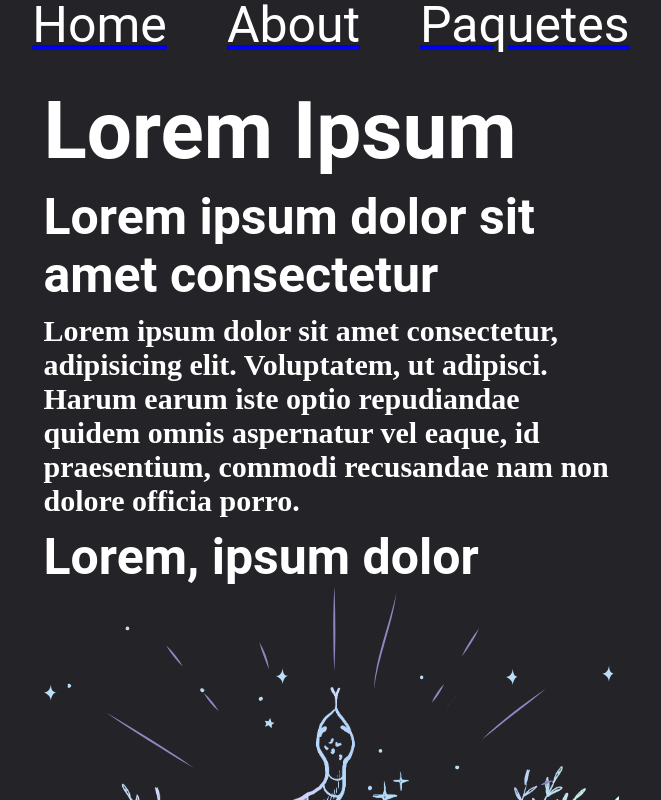
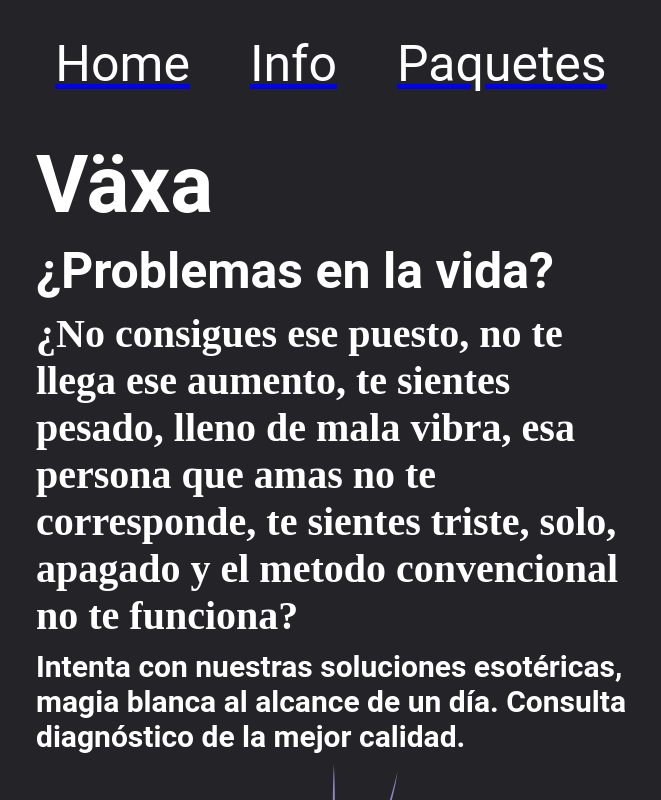
Before and after one commit to AlbertoNM/vaxa, a React (Create React App) app: page / in a window 1280 px wide. Shown: the top 800 px of the page, without its empty margins (309-970 px from the left). Built offline with nearby package versions, Linux system fonts and the light colour scheme.

Commit message:
Final version

```diff
--- a/package.json
+++ b/package.json
@@ -6,6 +6,7 @@
     "@testing-library/jest-dom": "^5.16.2",
     "@testing-library/react": "^12.1.3",
     "@testing-library/user-event": "^13.5.0",
+    "animate.css": "^4.1.1",
     "react": "^17.0.2",
     "react-dom": "^17.0.2",
     "react-router-dom": "^6.2.1",
--- a/public/index.html
+++ b/public/index.html
@@ -3,6 +3,10 @@
   <head>
     <meta charset="utf-8" />
     <link rel="icon" href="%PUBLIC_URL%/favicon.ico" />
+		<link
+    rel="stylesheet"
+    href="https://cdnjs.cloudflare.com/ajax/libs/animate.css/4.1.1/animate.min.css"
+  	/>
     <meta name="viewport" content="width=device-width, initial-scale=1" />
     <meta name="theme-color" content="#000000" />
     <meta
--- a/src/App.css
+++ b/src/App.css
@@ -1,12 +1,94 @@
+@media screen and (min-width: 320px) {
+
 	.App {
 		display: flex;
 		flex-direction: column;
 		justify-content: center;
 		align-items: center;
 		width: 100vw;
-	height: 100vh;
 		color: white;
 	}
+
+	.section {
+		width: 100%;
+		font-family: Roboto;
+	}
+
+	.section__title {
+		font-size: 6rem;
+		margin: 1rem 0;
+	}
+
+	.section__subtitle {
+		font-size: 3rem;
+		font-family: Roboto;
+		margin: 1rem 0;
+	}
+
+	.section__paragraph {
+		font-size: 2rem;
+		font-family: roboto-serif;
+		margin: 1rem 0;
+	}
+
+	.section__footer {
+		font-size: 2rem;
+		margin: 1rem 0rem;
+	}
+
+	.section__img {
+		object-fit: cover;
+		margin: 1rem auto;
+		width: 15rem;
+	}
+
+	.info__section {
+		display: flex;
+		flex-direction: column;
+		margin: 2rem 0rem;
+	}
+
+	.section__list {
+		list-style: none;
+		font-size: 2.5rem;
+		margin: 1rem 0;
+	}
+
+	.figure {
+		width: 100%;
+	}
+
+}
+
+@media screen and (min-width: 600px) {
+
+	.section {
+		width: 100%;
+	}
+
+	.section__title {
+		font-size: 7rem;
+	}
+
+	.section__subtitle {
+		font-size: 4rem;
+	}
+
+	.section__paragraph {
+		font-size: 3rem;
+	}
+
+	.section__footer {
+		font-size: 2rem;
+	}
+
+	.figure {
+		width: 100%;
+	}
+
+}
+
+@media screen and (min-width: 800px) {
 
 	.container__info {
 		display: flex;
@@ -14,10 +96,25 @@
 		align-items: center;
 	}
 
-.section{
+	.section {
 		width: 50%;
-	font-family: Roboto;
 	}
+
+	.section__title {
+		font-size: 7rem;
+	}
+
+	.section__subtitle {
+		font-size: 4rem;
+	}
+
+	.figure {
+		width: 50%;
+	}
+
+}
+
+@media screen and (min-width: 1280px) {
 
 	.section__title {
 		font-size: 8rem;
@@ -25,44 +122,19 @@
 
 	.section__subtitle {
 		font-size: 5rem;
-
-	margin: 1rem 0;
 	}
 
 	.section__paragraph {
-	font-size: 3rem;
-	font-family: roboto-serif;
-	margin: 1rem 0;
+		font-size: 4rem;
 	}
 
-.section__text {
-	font-size: 5rem;
-}
-
-.figure {
-	width: 50%;
+	.section__footer {
+		font-size: 3rem;
 	}
 
 	.figure__img {
-	/* width: 40rem; */
+		/* width: 57rem; */
 		object-fit: cover;
 	}
 
-.section__img {
-	width: 15rem;
-	object-fit: cover;
-	margin: 1rem auto;
 }
-
-.info__section {
-	display: flex;
-	flex-direction: column;
-	width: 50rem;
-	margin: 2rem;
-}
-
-.section__list {
-	list-style: none;
-	font-size: 2.5rem;
-	margin: 1rem 0;
-}
--- a/src/components/Navar/Navar.css
+++ b/src/components/Navar/Navar.css
@@ -1,17 +1,45 @@
+@media screen and (min-width: 320px) {
+
 	.Navar {
-	margin: 3rem;
+		width: 100vw;
+		padding: 2rem 0rem;
+		position: sticky;
+		top: 0;
+		background-color: var(--grey);
+		z-index: 1;
 	}
 
 	.Navar__ul {
 		display: flex;
 		flex-direction: row;
 		list-style: none;
+		justify-content: center;
 	}
 
 	.links {
 		font-family: Roboto;
 		color: white;
+		font-size: 2.5rem;
+		margin: 0rem 1rem;
+		text-decoration: none;
+	}
+}
+
+@media screen and (min-width: 600px) {
+	.Navar {
+		padding: 3.5rem;
+	}
+
+	.links {
+		font-size: 3rem;
+		margin: 0rem 3rem;
+	}
+}
+
+@media screen and (min-width: 800px) {
+
+	.links {
 		font-size: 5rem;
 		margin: 0rem 3rem;
-	text-decoration: none;
 	}
+}
--- a/src/components/Navar/Navar.jsx
+++ b/src/components/Navar/Navar.jsx
@@ -10,7 +10,7 @@ function Navar() {
 					<li className="links">Home</li>
 				</Link>
 				<Link to='/sobre-nosotros' >
-					<li className="links">About</li>
+					<li className="links">Info</li>
 				</Link>
 				<Link to='/paquetes' >
 					<li className="links">Paquetes</li>
--- a/src/components/home/AboutUs/AboutUs.jsx
+++ b/src/components/home/AboutUs/AboutUs.jsx
@@ -4,10 +4,11 @@ import bottle from '../../../assets/bottle.svg';
 
 function AboutUs() {
 	return(
-		<div className="AboutUs container__info">
+		<div className="AboutUs container__info animate__animated animate__bounceInUp">
 			<section className="AboutUs__section section">
-				<h3 className="section__title">¿Quiénes somos?</h3>
-				<h3 className="section__paragraph">Lorem ipsum dolor sit amet consectetur, adipisicing elit. Accusantium sequi ea laboriosam, laudantium, rem unde adipisci repellendus explicabo deserunt sint suscipit maiores, iste culpa dolorum necessitatibus doloribus dolorem soluta repudiandae.</h3>
+				<h3 className="section__subtitle">¿Quiénes somos?</h3>
+				<h3 className="section__paragraph">Somos profesionales en el ámbito esotérico. Buscamos ayudar a las personas con soluciones que desde años funcionan en las diferentes culturas. Rituales amenos a cualquier persona. Podemos ayudarte con amor, dinero, emociones positivas y atraer buena vibra y evitar el mal de ojo.</h3>
+				<h3 className="section__footer">Somos un grupo reconocido de profesionales y contamos con certificaciones al rededor del mundo.</h3>
 			</section>
 			<figure className="AboutUs__figure figure">
 				<img src={bottle} alt="bottle" />
--- a/src/components/home/Buys/Buys.css
+++ b/src/components/home/Buys/Buys.css
@@ -1,20 +1,10 @@
 .Buys {
-	width: 100%;
 	display: flex;
 	flex-direction: column;
 	align-items: center;
+	width: 100%;
 }
 
-.list_buys {
-	width: 80%;
-	display: flex;
-	flex-direction: column;
-	align-items: center;
-}
-
-.product {
-	width: 100%;
-}
 
 #eye {
 	filter: invert(59%) sepia(15%) saturate(904%) hue-rotate(207deg) brightness(92%) contrast(88%);
--- a/src/components/home/Buys/Buys.jsx
+++ b/src/components/home/Buys/Buys.jsx
@@ -6,39 +6,31 @@ import serpent2 from '../../../assets/serpent2.svg';
 
 function Buys() {
 	return(
-		<div className="Buys">
-			<section className="list_buys">
-				<details className="info__section product">
-					<summary className="section__subtitle">Lorem ipsum</summary>
-					<h3 className="section__paragraph">Lorem ipsum, dolor sit amet consectetur adipisicing elit. Accusamus recusandae itaque</h3>
+		<div className="Buys animate__animated animate__bounceInUp">
+			<details className="info__section">
+				<summary className="section__subtitle">Paquete 1</summary>
+				<h3 className="section__paragraph">Guía espiritual, persepción de problemas y guía de ritual para limpiar malas vibras</h3>
 				<ul className="section__list">
-						<li>Lorem</li>
-						<li>Lorem</li>
-						<li>Lorem</li>
+					<li className="section__footer">$200</li>
 				</ul>
 				<img src={eye} alt="" className="section__img" id="eye"/>
 			</details>
-				<details className="info__section product">
-					<summary className="section__subtitle">Lorem ipsum</summary>
-					<h3 className="section__paragraph">Lorem ipsum, dolor sit amet consectetur adipisicing elit. Accusamus recusandae itaque</h3>
+			<details className="info__section">
+				<summary className="section__subtitle">Paquete 2</summary>
+				<h3 className="section__paragraph">Todo el paquete 1, más: acceso a una semana guiada para ayudarte a mejorar, ritual de iniciación y lectura del tarot.</h3>
 				<ul className="section__list">
-						<li>Lorem</li>
-						<li>Lorem</li>
-						<li>Lorem</li>
+					<li className="section__footer">$399</li>
 				</ul>
 				<img src={moon} alt="" className="section__img" id="moon"/>
 			</details>
-				<details className="info__section product">
-					<summary className="section__subtitle">Lorem ipsum</summary>
-					<h3 className="section__paragraph">Lorem ipsum, dolor sit amet consectetur adipisicing elit. Accusamus recusandae itaque</h3>
+			<details className="info__section">
+				<summary className="section__subtitle">Paquete 3</summary>
+				<h3 className="section__paragraph">Todo lo que contiene el paquete 2 más: Plan de ritual semanal para apoyar a la atracción de buenas vibras y alejar malos espíritus, lectura del tarot al final de la semana, sesión de preguntas y respuestas y opción a un ritual a elegir entre: amarre, atraer dinero, comunicación con seres queridos o sesión de paz interior.</h3>
 				<ul className="section__list">
-						<li>Lorem</li>
-						<li>Lorem</li>
-						<li>Lorem</li>
+					<li className="section__footer">$699</li>
 				</ul>
 				<img src={serpent2} alt="" className="section__img" />
 			</details>
-			</section>
 		</div>
 	);
 }
--- a/src/components/home/Container/Container.css
+++ b/src/components/home/Container/Container.css
@@ -1,6 +1,28 @@
-.Container{
-	display: flex;
-	flex-flow: row wrap;
-	width: 115rem;
-	height: 75rem;
+@media screen and (min-width: 320px) {
+
+	.Container {
+		flex-direction: column;
+		margin: 0rem 2rem;
+	}
+
 }
+
+@media screen and (min-width: 600px) {
+
+	.Container {
+		flex-direction: column;
+		margin: 0rem 3rem;
+	}
+
+}
+
+@media screen and (min-width: 800px) {
+
+	.Container{
+		display: flex;
+		flex-flow: row wrap;
+		max-width: 140rem;
+		margin: 0rem 5rem;
+	}
+
+}
--- a/src/components/home/Container/Container.jsx
+++ b/src/components/home/Container/Container.jsx
@@ -7,7 +7,7 @@ import { Buys } from '../Buys/Buys';
 
 function Container() {
 	return(
-		<div className="Container">
+		<div className="Container animate__animated animate__bounceInUp">
 			<Routes>
 					<Route path="/" element={<MainText/>} />
 					<Route path="/sobre-nosotros" element={<AboutUs/>} />
--- a/src/components/home/MainText/MainText.jsx
+++ b/src/components/home/MainText/MainText.jsx
@@ -4,12 +4,12 @@ import serpent from '../../../assets/serpent.svg';
 
 function MainText() {
 	return(
-		<div className="MainText container__info">
+		<div className="MainText container__info animate__animated animate__bounceInUp">
 			<section className="MainText__section section">
-				<h3 className="section__title">Lorem Ipsum</h3>
-				<h3 className="section__subtitle">Lorem ipsum dolor sit amet consectetur</h3>
-				<h3 className="section__paragraph">Lorem ipsum dolor sit amet consectetur, adipisicing elit. Voluptatem, ut adipisci. Harum earum iste optio repudiandae quidem omnis aspernatur vel eaque, id praesentium, commodi recusandae nam non dolore officia porro.</h3>
-				<h3 className="section__text">Lorem, ipsum dolor</h3>
+				<h3 className="section__title">Växa</h3>
+				<h3 className="section__subtitle">¿Problemas en la vida?</h3>
+				<h3 className="section__paragraph">¿No consigues ese puesto, no te llega ese aumento, te sientes pesado, lleno de mala vibra, esa persona que amas no te corresponde, te sientes triste, solo, apagado y el metodo convencional no te funciona?</h3>
+				<h3 className="section__footer">Intenta con nuestras soluciones esotéricas, magia blanca al alcance de un día. Consulta diagnóstico de la mejor calidad.</h3>
 			</section>
 			<figure className="MainText__figure figure">
 				<img className="figure__img" src={serpent} alt="serpent" />
```
Also changed, not shown: 1 other file (tests, documents, lock files or other folders). Lines whose indentation alone changed are shown as unchanged.
